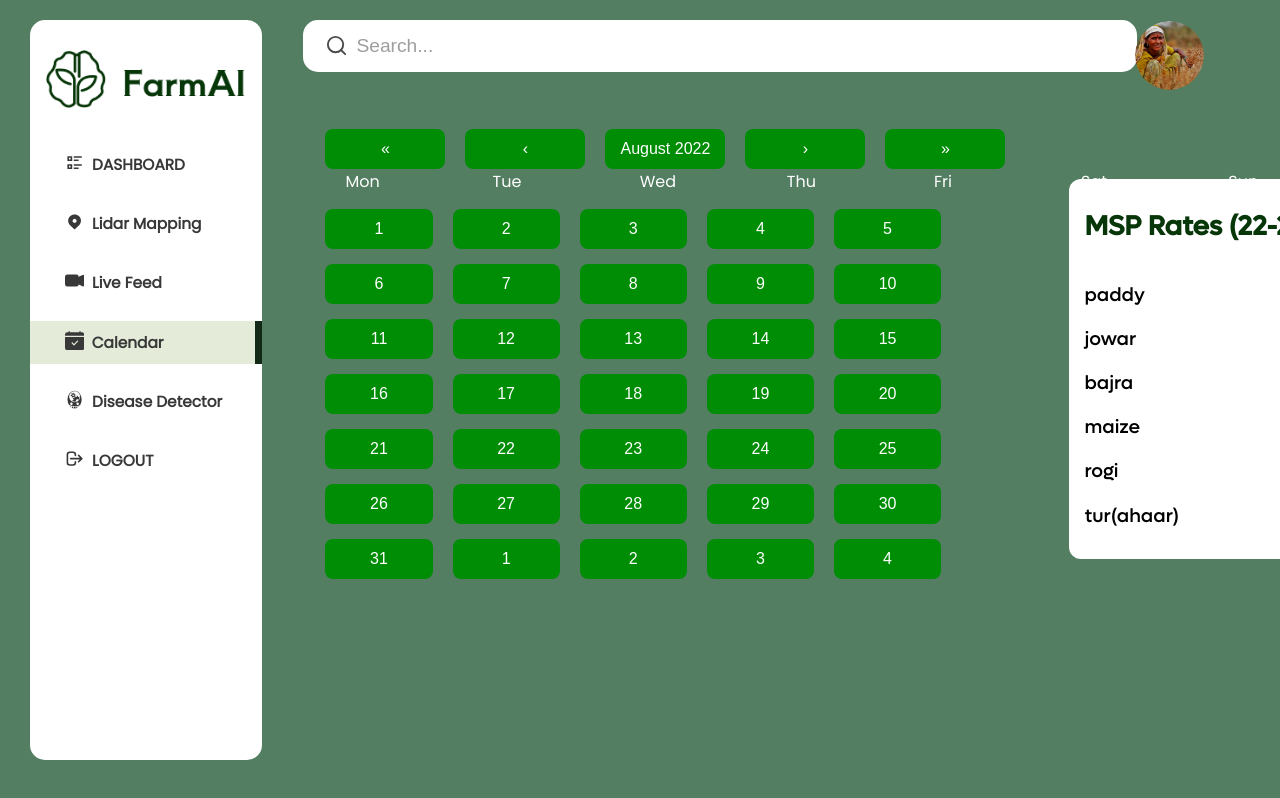
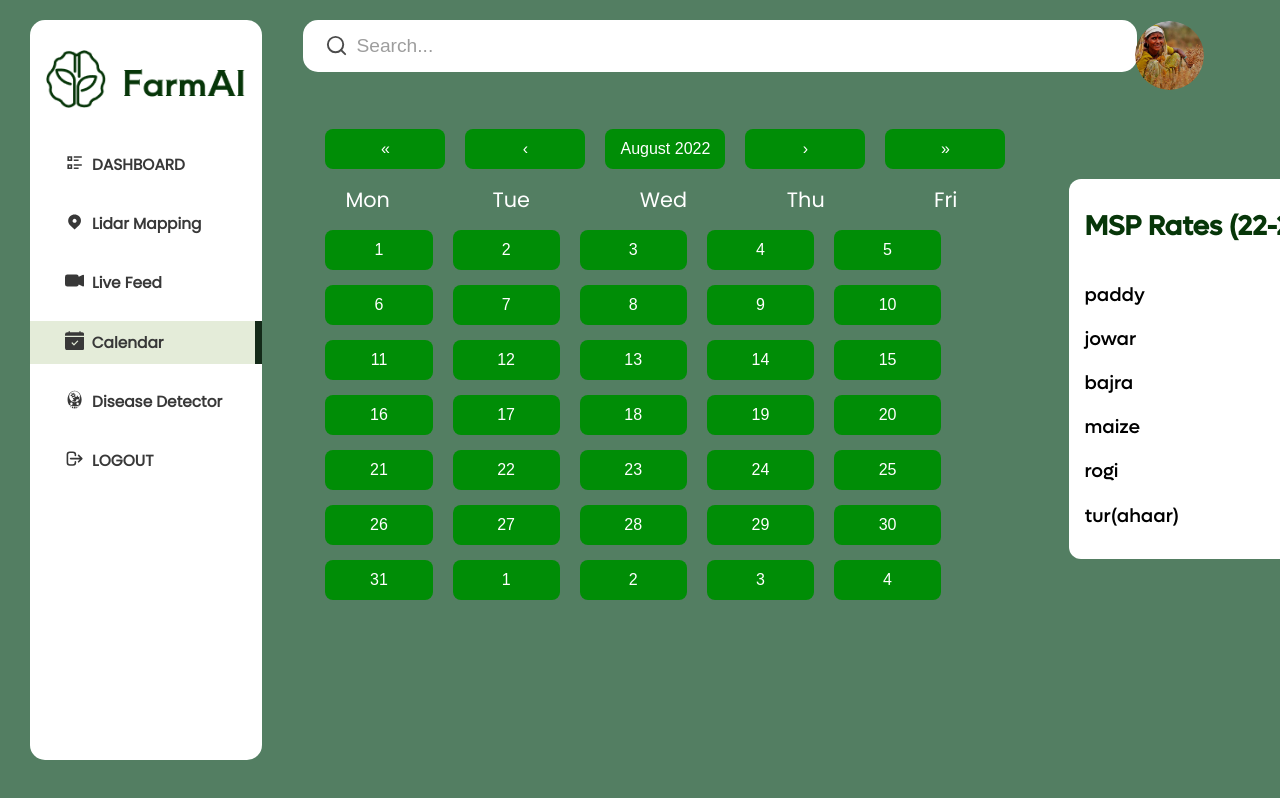
Before and after one commit to waltercarmona9/agromine, a React (Create React App) app: page /calendar in a window 1280 px wide. Built offline with nearby package versions, Linux system fonts and the light colour scheme; the HTML template or start-up script is replaced by a standard one.

Commit message:
Update Others.css

```diff
--- a/src/styles/Others.css
+++ b/src/styles/Others.css
@@ -161,15 +161,18 @@ button{
     margin-top: 15px;
 }
 .react-calendar__month-view_days{
-    max-width: 98%;
+    max-width: 105%;
     display: flex;
     justify-content: space-between;
-    margin-left: 20px;
+    margin-left: 40px;
 }
 .react-calendar__month-view__weekdays__weekday{
     margin-left: 40px;
+    margin-top: 15px;
+
 }
 .react-calendar__month-view__weekdays__weekday abbr{
     color: white;
     text-decoration: none;
+    font-size: 1.3rem;
 }
```
